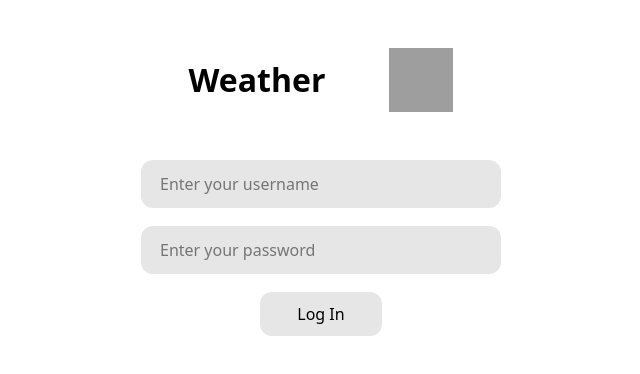
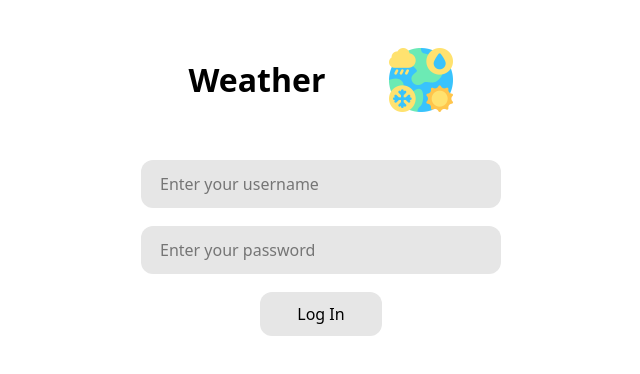
Before and after one commit to vfxtruegsg/Mithril-Test, a React (Vite) app: page / in a window 1280 px wide. Shown: the top 374 px of the page, without its empty margins (319-959 px from the left). Built offline with nearby package versions, Linux system fonts and the light colour scheme; grey boxes are pictures that could not be loaded.

Commit message:
fix path to image

```diff
--- a/src/page/Authorization/Authorization.jsx
+++ b/src/page/Authorization/Authorization.jsx
@@ -29,15 +29,16 @@ const Authorization = ({ setIsAuth }) => {
     form.reset();
   };
 
+  const logoIcon = new URL(
+    "/src/image/free-icon-climate-change-5545553.png",
+    import.meta.url
+  );
+
   return (
     <div className={css.container}>
       <div className={css["title-container"]}>
         <h1>Weather</h1>
-        <img
-          src="../../image/free-icon-climate-change-5545553.png"
-          alt="Logo Weather"
-          className={css["logo-img"]}
-        />
+        <img src={logoIcon} alt="Logo Weather" className={css["logo-img"]} />
       </div>
 
       <form className={css.form} onSubmit={handleLogIn}>
--- a/src/page/Home/Home.jsx
+++ b/src/page/Home/Home.jsx
@@ -24,16 +24,18 @@ const Home = ({ setIsAuth }) => {
     setIsAuth(false);
     localStorage.removeItem("isAuthenticated");
   };
+
+  const logoIcon = new URL(
+    "/src/image/free-icon-climate-change-5545553.png",
+    import.meta.url
+  );
+  const errorIcon = new URL("/src/image/error.png", import.meta.url);
+
   return (
     <div className={css.container}>
       <div className={css.logo}>
         <h1>Weather App</h1>
-        <img
-          src="../../image/free-icon-climate-change-5545553.png"
-          alt="Weather Logo"
-          width="64"
-          height="64"
-        />
+        <img src={logoIcon} alt="Weather Logo" width="64" height="64" />
       </div>
       <nav className={css.navigation}></nav>
 
@@ -59,7 +61,7 @@ const Home = ({ setIsAuth }) => {
           <h2 style={{ textAlign: "center" }}>
             Something went wrong... Please, try again later!
           </h2>
-          <img src="../../image/error.png" alt="Error image" />
+          <img src={errorIcon} />
         </div>
       )}
 
```
